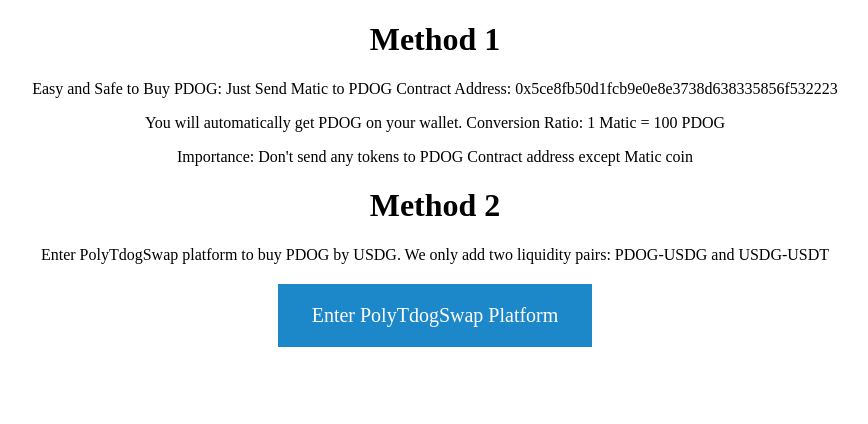
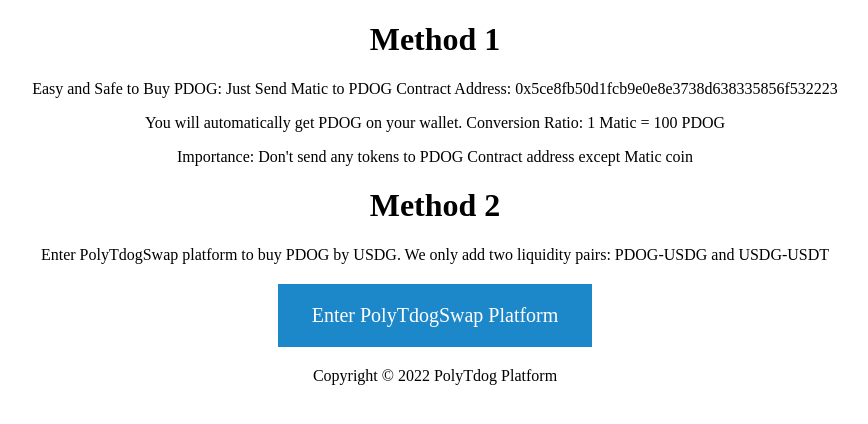
Before and after one commit to tdogtoken/buypdog, a plain HTML site: page index.html in a window 1280 px wide. Shown: the whole page, without its empty margins (205-1073 px from the left). Drawn offline with Linux system fonts and the light colour scheme.

Commit message:
Update index.html

```diff
--- a/index.html
+++ b/index.html
@@ -30,7 +30,7 @@
         <h1> Method 2 </h2>
    Enter PolyTdogSwap platform to buy PDOG by USDG. We only add two liquidity pairs: PDOG-USDG and USDG-USDT
       <P><a href="https://tdogtoken.github.io/polytdogswap/#/swap?chain=polygon" class="button">Enter PolyTdogSwap Platform</a> </P>
-
+      <P> Copyright © 2022 PolyTdog Platform</P>
     </div>
 
 </body>
```
